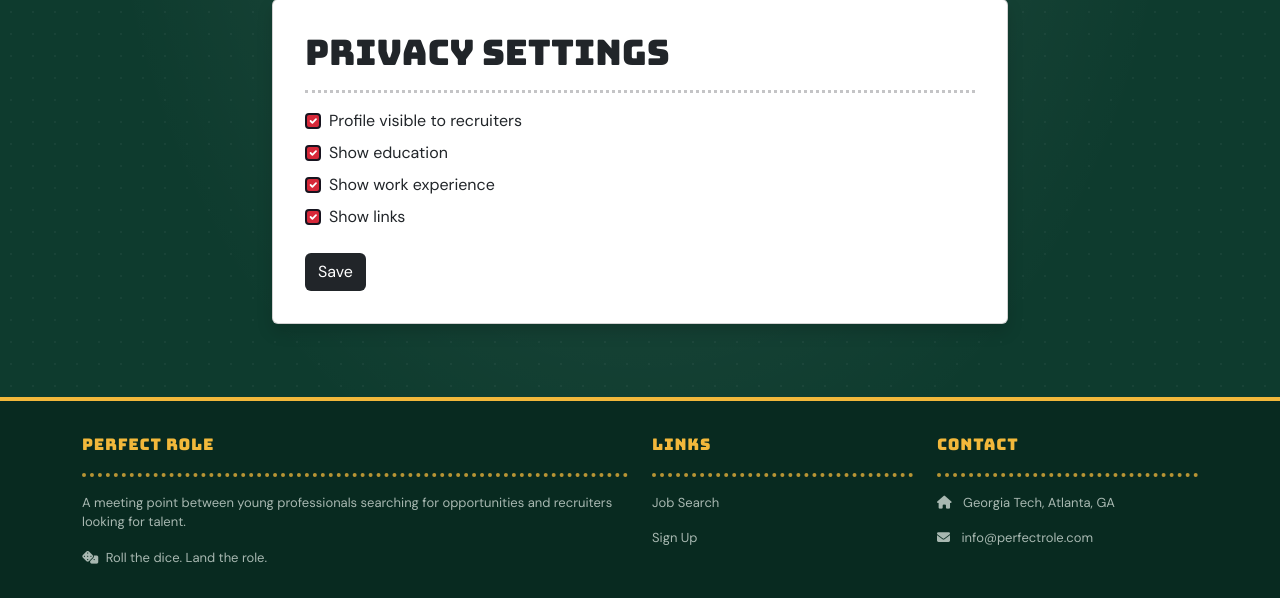
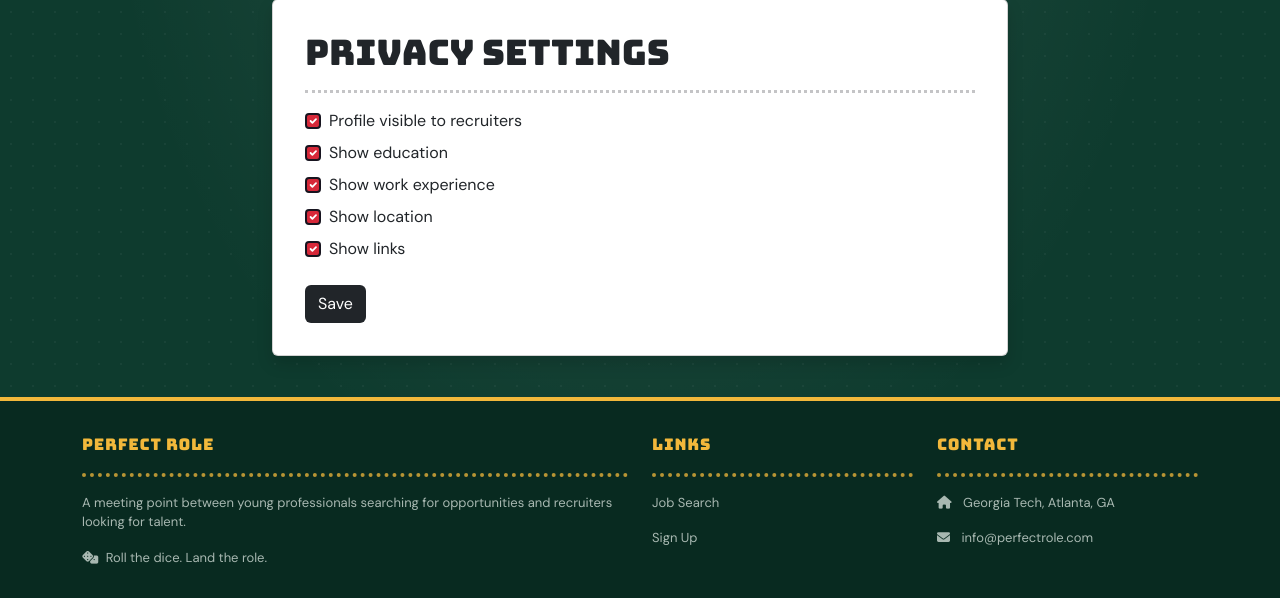
Before and after one commit to CS2340Group5/Project2, a Django app: page /accounts/profile/privacy/ in a window 1280 px wide. Shown: the part 131-729 px from the top of the page. Run offline with Django 5.2, Linux system fonts and the light colour scheme; the visitor is signed in with stand-in values (Sample User, id 1).

Commit message:
Added location privacy setting

```diff
--- a/perfect_role/accounts/forms.py
+++ b/perfect_role/accounts/forms.py
@@ -97,11 +97,12 @@ class SocialLinkForm(forms.ModelForm):
 class PrivacyForm(forms.ModelForm):
     class Meta:
         model = GenericUser
-        fields = ('is_public', 'show_education', 'show_experience', 'show_links')
+        fields = ('is_public', 'show_education', 'show_experience', 'show_location', 'show_links')
         labels = {
             'is_public': 'Profile visible to recruiters',
             'show_education': 'Show education',
             'show_experience': 'Show work experience',
+            'show_location': "Show location",
             'show_links': 'Show links',
         }
 
--- a/perfect_role/accounts/models.py
+++ b/perfect_role/accounts/models.py
@@ -40,6 +40,7 @@ class GenericUser(AbstractUser):
     is_public = models.BooleanField(default=True)
     show_education = models.BooleanField(default=True)
     show_experience = models.BooleanField(default=True)
+    show_location = models.BooleanField(default=True)
     show_links = models.BooleanField(default=True)
     def __str__(self):
         return f"{super().__str__()} - Role: {self.role}"
--- a/perfect_role/accounts/templates/accounts/candidatesearch.html
+++ b/perfect_role/accounts/templates/accounts/candidatesearch.html
@@ -214,7 +214,7 @@
                   {% endif %}
                   <b>Skills: </b>{{ candidate.skills_toString }}<br />
                   {% if candidate.show_location %}
-                  <b>Location: </b>{{ candidate.location }}
+                  <p class="mb-1"><b>Location: </b>{{ candidate.location }}</p>
                   {% endif %}
                   <a href="{% url 'accounts.profile_view' candidate.id %}" class="btn-pr-gold mt-3">View Profile</a>
                 </div>
--- a/perfect_role/accounts/templates/accounts/profile.html
+++ b/perfect_role/accounts/templates/accounts/profile.html
@@ -20,7 +20,7 @@
             {% if template_data.is_owner %}
             <p><b>Email:</b> {{ template_data.profile_user.email }} <span class="text-muted">(Only you can see this)</span></p>
             {% endif %}
-            {% if template_data.profile_user.location %}
+            {% if template_data.profile_user.location and (template_data.is_owner or template_data.profile_user.show_location) %}
             <p><b>Location:</b> {{ template_data.profile_user.location }}</p>
             {% if template_data.is_owner and template_data.profile_user.commute_radius %}
             <p><b>Commute radius:</b> {{ template_data.profile_user.commute_radius }} miles</p>
```
Also changed, not shown: perfect_role/accounts/migrations/0013_genericuser_show_location.py (added), perfect_role/posts/migrations/0010_alter_jobpost_skills.py (added).
